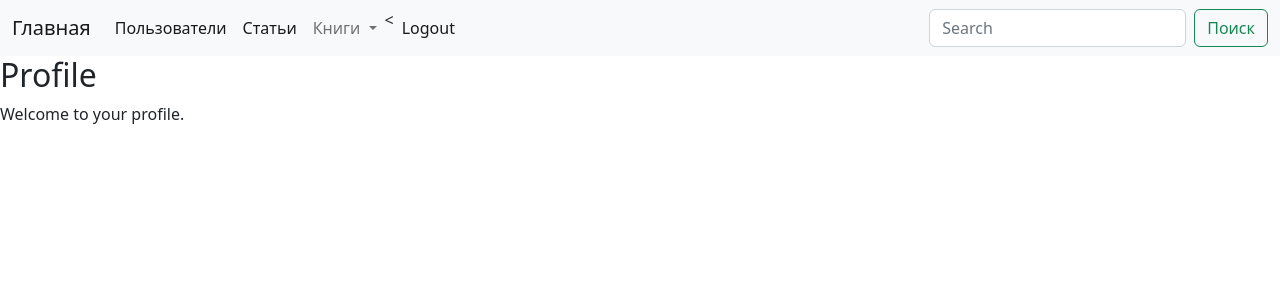
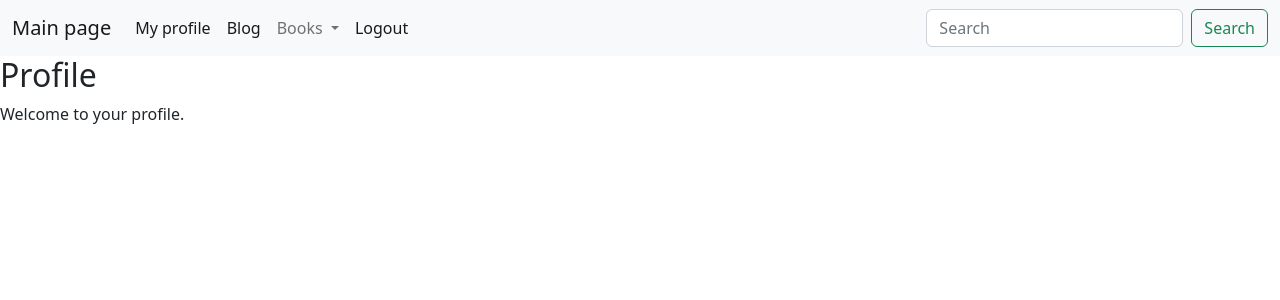
Before and after one commit to Krushovice/dj_site, a Django app: page /account/ in a window 1280 px wide. Shown: the top 300 px of the page. Run offline with Django 5.2, Linux system fonts and the light colour scheme; the visitor is signed in with stand-in values (Sample User, id 1).

Commit message:
change navbar, use english first, add login&logout button

```diff
--- a/bookshelf/templates/components/navbar.html
+++ b/bookshelf/templates/components/navbar.html
@@ -1,26 +1,23 @@
 <nav class="navbar navbar-expand-lg bg-light">
   <div class="container-fluid">
         {% if not request.path == '/' %}
-      <a class="navbar-brand" href="{% url 'index' %}">Главная</a>
+      <a class="navbar-brand" href="{% url 'index' %}">Main page</a>
     {% endif %}
     <button class="navbar-toggler" type="button" data-bs-toggle="collapse" data-bs-target="#navbarSupportedContent" aria-controls="navbarSupportedContent" aria-expanded="false" aria-label="Toggle navigation">
       <span class="navbar-toggler-icon"></span>
     </button>
     <div class="collapse navbar-collapse" id="navbarSupportedContent">
       <ul class="navbar-nav me-auto mb-2 mb-lg-0">
-        {% if not request.path == '/users/' %}
-        <li class="nav-item">
-          <a class="nav-link active" aria-current="page" href="#">Пользователи</a>
+          <li {% if section == "profile" %}class="selected nav-item"{% endif %}>
+                <a class="nav-link active" href="{% url "account:profile" %}">My profile</a>
           </li>
-        {% endif %}
-        {% if not request.path == '/blog/' %}
-        <li class="nav-item">
-          <a class="nav-link active" href="{% url 'blog:post_list' %}">Статьи</a>
+
+          <li {% if section == "blog" %}class="selected nav-item"{% endif %}>
+                  <a class="nav-link active" href="{% url 'blog:post_list' %}">Blog</a>
           </li>
-        {% endif %}
           <li class="nav-item dropdown">
               <a class="nav-link dropdown-toggle" href="#" role="button" data-bs-toggle="dropdown" aria-expanded="false">
-              Книги
+                  Books
               </a>
               <ul class="dropdown-menu">
                   <li><a class="dropdown-item" href="#">Что почитать?</a></li>
@@ -30,7 +27,7 @@
               </ul>
           </li>
           {% if request.user.is_authenticated %}
-            <<li class="nav-item">
+              <li class="nav-item">
                   <a class="nav-link active" href="{% url "account:logout" %}">Logout</a>
               </li>
           {% else %}
@@ -41,7 +38,7 @@
       </ul>
         <form class="d-flex" role="search" method="get" action="{% url 'blog:post_search' %}">
             <input class="form-control me-2" type="search" placeholder="Search" aria-label="Search" name="query">
-        <button class="btn btn-outline-success" type="submit">Поиск</button>
+            <button class="btn btn-outline-success" type="submit">Search</button>
         </form>
     </div>
   </div>
```
Lines whose indentation alone changed are shown as unchanged.
